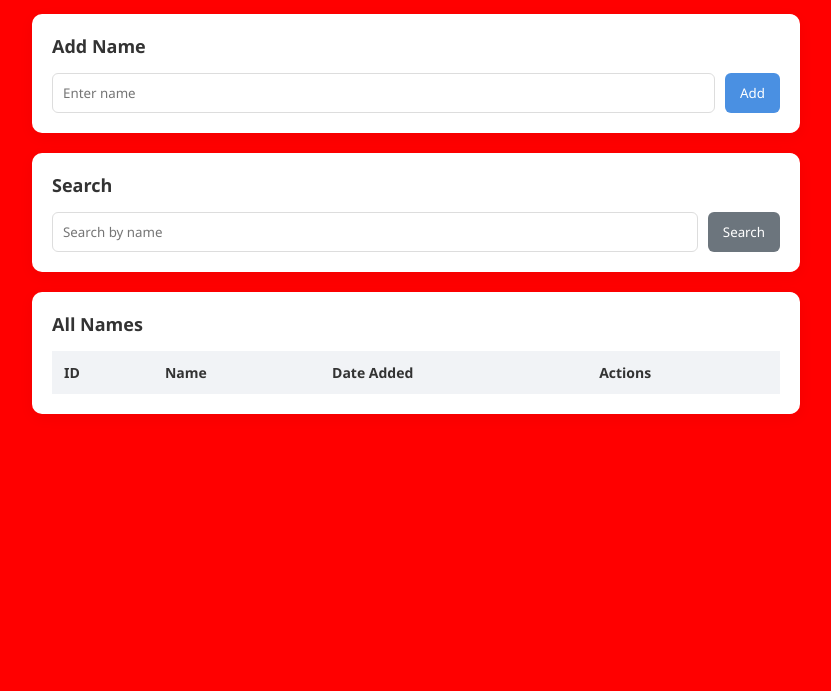
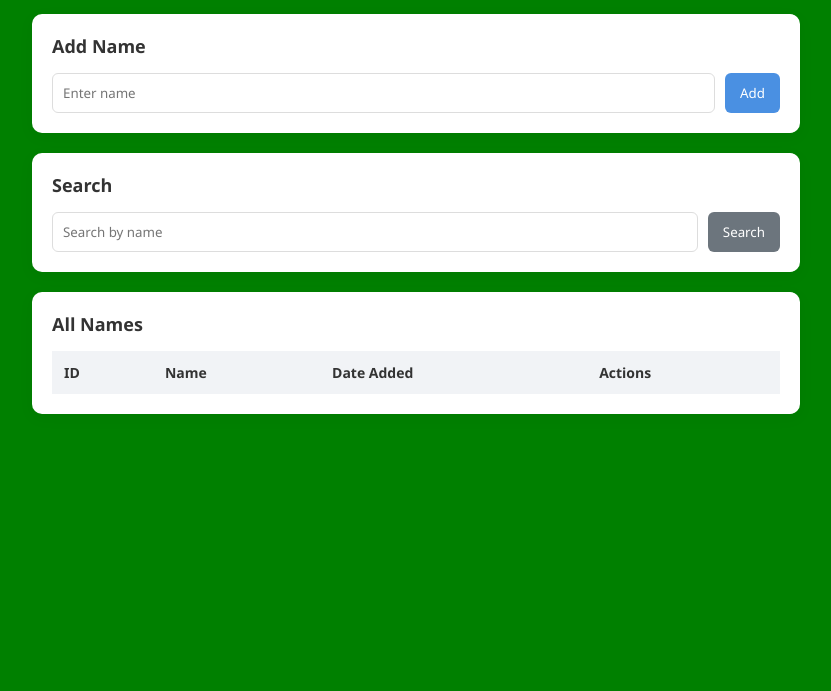
Before and after one commit to Ranmmy001/expressMysql, a plain HTML site: page app/client/index.html in a window 1280 px wide. Shown: the part 109-800 px from the top of the page, without its empty margins (224-1055 px from the left). Drawn offline with Linux system fonts and the light colour scheme; no server answers.

```diff
--- a/app/client/stylesheet.css
+++ b/app/client/stylesheet.css
@@ -7,7 +7,8 @@
 
 body {
     /* background: #f5f7fb; */
-    background: red;
+    /* background: red; */
+    background: green;
     color: #333;
 }
 
```
